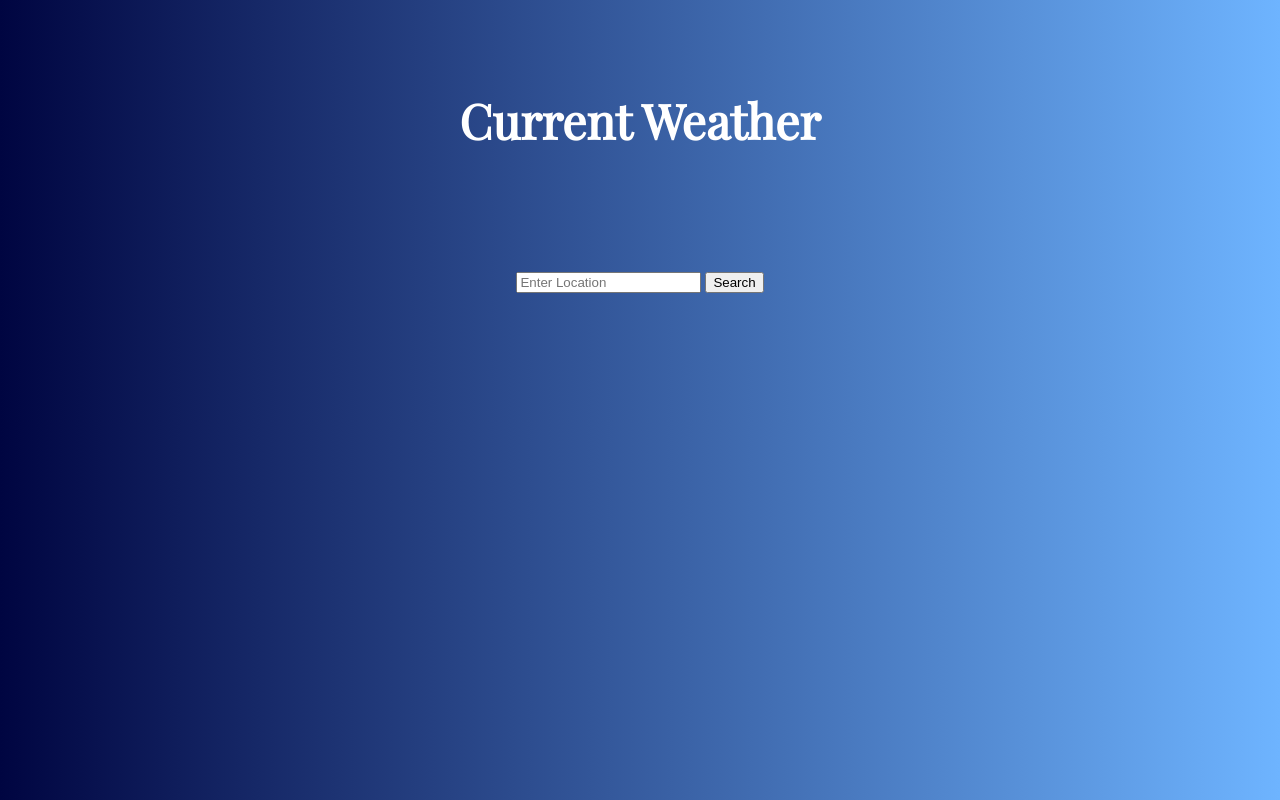
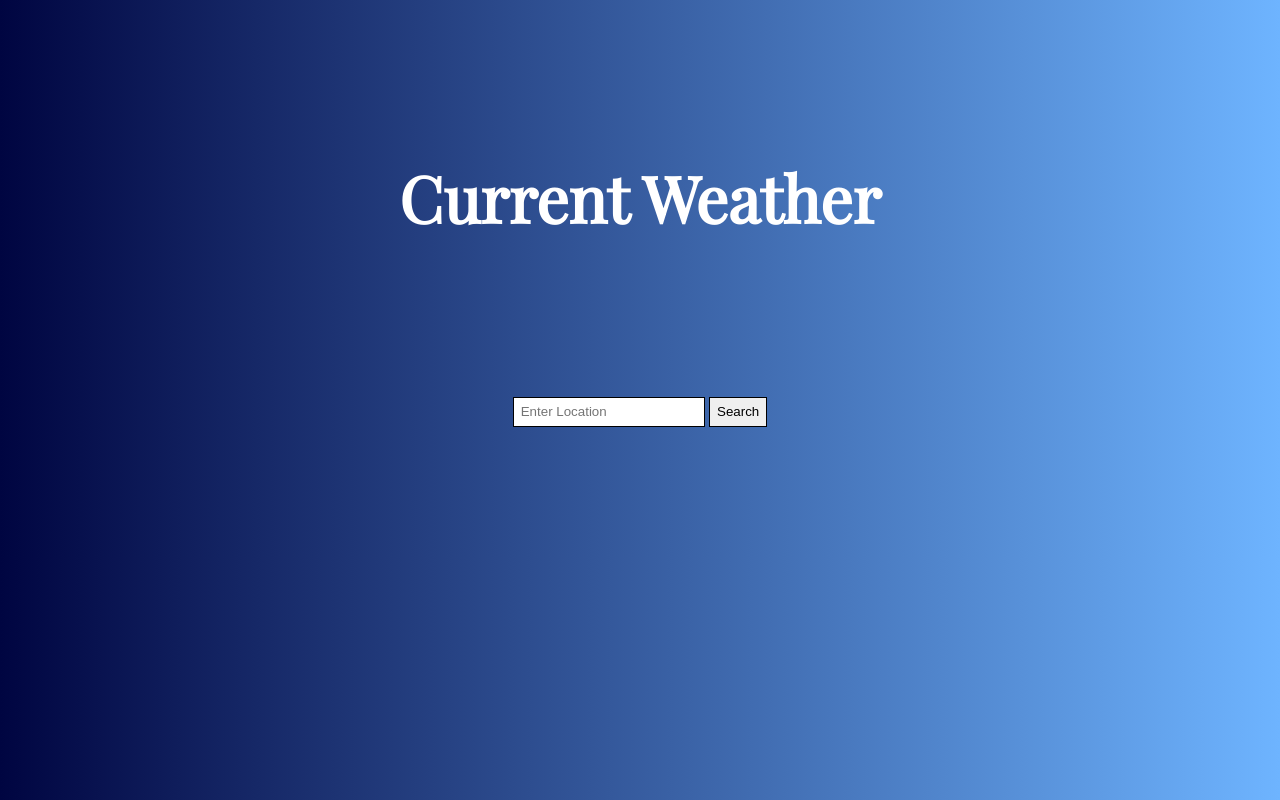
Before and after one commit to ktwall/m6-hw9-wallshein-katie, a plain HTML site: page index.html in a window 1280 px wide. Drawn offline with nearby package versions, Linux system fonts and the light colour scheme.

Commit message:
still having issues showing data, console log is working

```diff
--- a/index.js
+++ b/index.js
@@ -2,24 +2,31 @@ var form = document.querySelector('form')
 var locationInput = document.querySelector('input[type=text]')
 var weatherInput = document.querySelector('input[type=number]')
 
-    form.onsubmit = function(e){
-        e.preventDefault()
-        console.log(locationInput.value)
+//*let form = document.querySelector('form')
+//*let input = document.querySelector('input')
+//*let weather = document.querySelector('weather')
+
+    //*form.onsubmit = function(e){
+        //*e.preventDefault()
+        //*console.log(locationInput.value)
         //*console.log(weatherInput.value)
         //*console.log(Object.fromEntries(formData))
+    form.addEventListener('submit', function(e) {
+        e.preventDefault()
+        console.log(Object.fromEntries(new FormData(e.target)))
         fetch('https://api.openweathermap.org/data/2.5/weather?appid=a502e2667bdfdef9e5cc8724f2b91a62&units=imperial&q=' + locationInput.value)
         .then(function(response) {
-        return response.json()
-    })
+        return response.json();
+        })
         .then(function(data) {
         console.log(data)
         locationInput.value = "";
-    })
-    .catch(function(error) {
+        })
+        .catch(function(error) {
         console.log(error);
         weatherInput.innerHTML = "Please try a different location"
+        })
     })
-    }
 
 function weatherInputResult (weatherInput) {
     weatherInput.innerHTML = "";
--- a/styles.css
+++ b/styles.css
@@ -137,9 +137,14 @@ body {
 h1 {
     color: #FFF;
     text-align: center;
-    font-size: 3em;
+    font-size: 4em;
     margin-top: 2em;
     font-weight: bolder;
+    padding: 3%;
+}
+
+header {
+    line-height: 4em;
 }
 
 .body {
@@ -159,3 +164,13 @@ h2 {
 h3 {
     font-size: 2em;
 }
+
+button, input {
+    padding: .5em;
+    border: black 1px solid;
+}
+
+input {
+    background-color: #ffffff;
+    color: #000000;
+}
```
